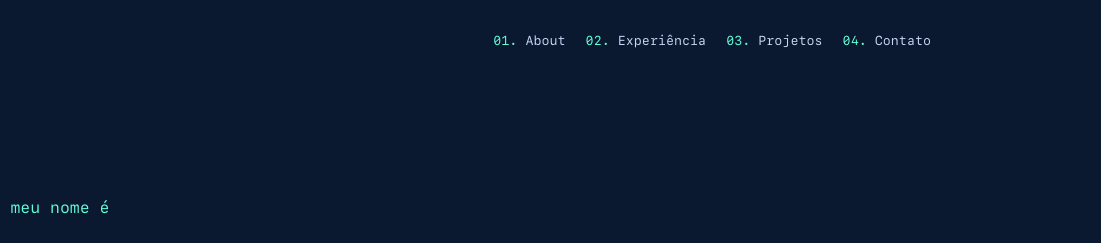
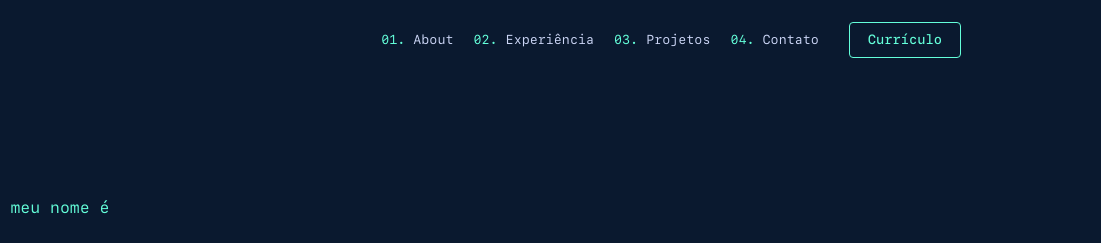
Before and after one commit to GobsRuiz/Gobs-Portfolio, a website: page index.html in a window 1280 px wide. Shown: the top 243 px of the page, 179-1280 px from the left. Drawn offline with Linux system fonts and the light colour scheme.

Commit message:
Style: fix nav

```diff
--- a/index.html
+++ b/index.html
@@ -72,9 +72,9 @@
                     </div>
                 </nav>
 
-                <!-- <button class="header__right__resume c-btn c-btn--small">
+                <button class="header__right__resume c-btn c-btn--small">
                     Currículo
-                </button> -->
+                </button>
 
                 <button class="header__right__burger">
                     <span></span>
--- a/src/scss/commons/_header.scss
+++ b/src/scss/commons/_header.scss
@@ -106,6 +106,14 @@
             }
         }
 
+        &__resume{
+            display: block;
+
+            @media(max-width: 991px){
+                display: none;
+            }
+        }
+
         &__burger{
             display: none;
             background-color: transparent;
```
Also changed, not shown: src/assets/css/indexPage.css, 1 other file.
